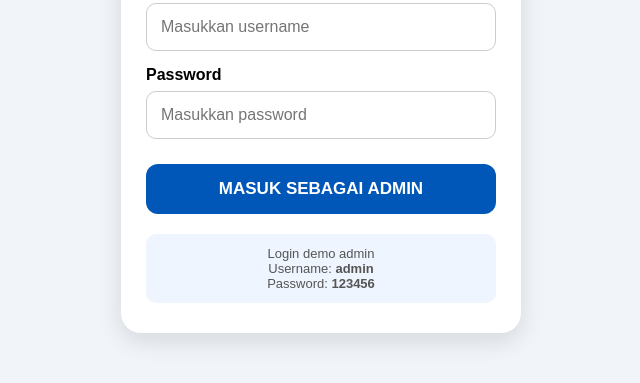
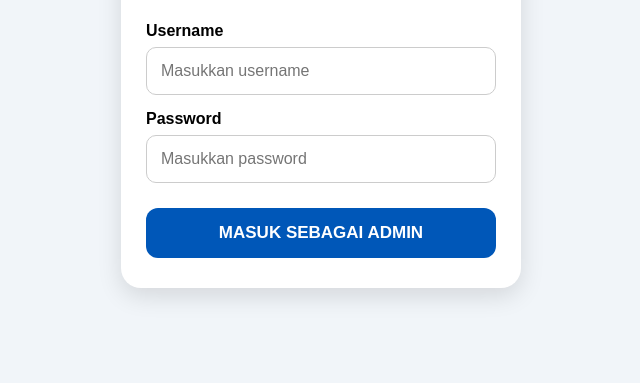
Before and after one commit to sherliimran/kur-digital, a plain HTML site: page frontend/admin/login.html in a window 1280 px wide. Shown: the part 327-710 px from the top of the page, without its empty margins (319-959 px from the left). Drawn offline with Linux system fonts and the light colour scheme.

Commit message:
Update login.html

```diff
--- a/frontend/admin/login.html
+++ b/frontend/admin/login.html
@@ -166,16 +166,6 @@ button:active{
     </p>
 
 
-    <div class="info">
-
-        Login demo admin<br>
-
-        Username: <b>admin</b><br>
-
-        Password: <b>123456</b>
-
-    </div>
-
 </div>
 
 
```
